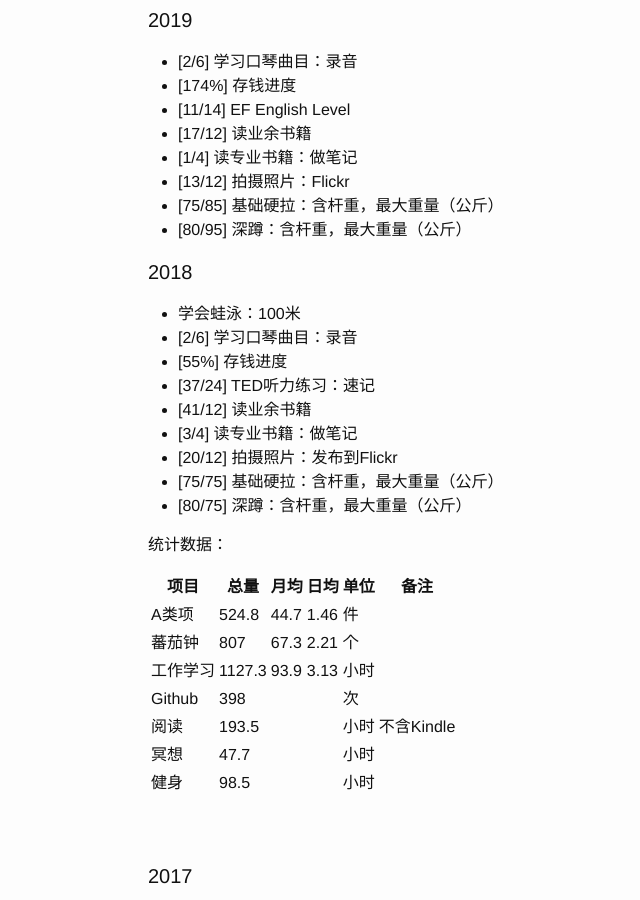
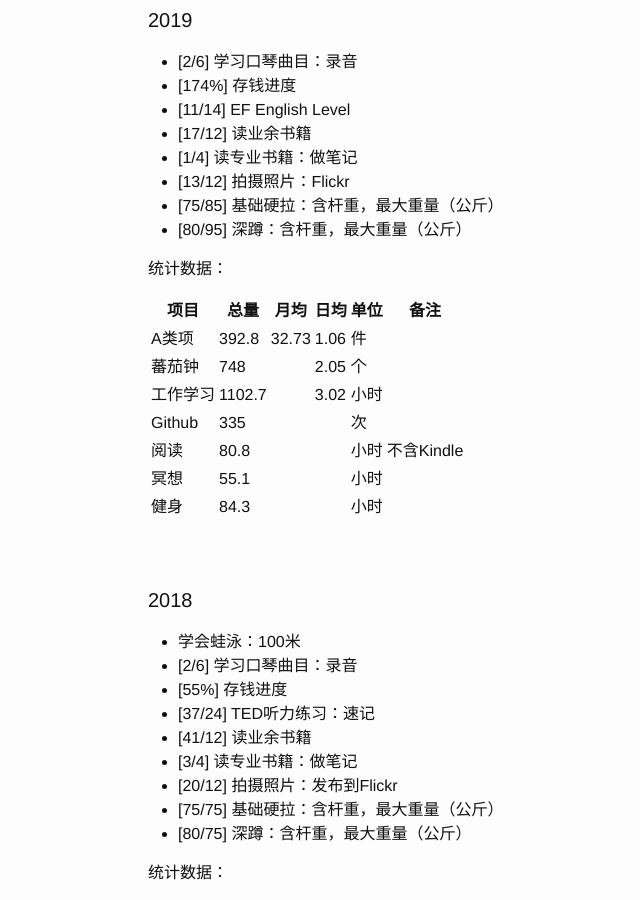
Before and after one commit to facaiy/facaiy.github.io, a Jekyll site: the page built from _posts/2020-01-04-wish.md, in a window 1280 px wide and 900 px high, scrolled down 735 px. Shown: the whole window, without its empty margins (122-762 px from the left). Built offline with Jekyll 4.4.1, drawn with Linux system fonts in a browser that asks for light colours; comment, search, counter and statistics services are not loaded.

Commit message:
更新2019年统计

```diff
--- a/_posts/2020-01-04-wish.md
+++ b/_posts/2020-01-04-wish.md
@@ -40,6 +40,21 @@ update: 2020-01-04
 + [13/12] 拍摄照片：Flickr
 + [75/85] 基础硬拉：含杆重，最大重量（公斤）
 + [80/95] 深蹲：含杆重，最大重量（公斤）
+
+统计数据：
+
+项目 | 总量 | 月均 | 日均 | 单位 | 备注
+-----|------|------|------|------|----
+A类项 | 392.8 | 32.73 | 1.06 | 件   |
+蕃茄钟 | 748 |  | 2.05 | 个   |
+工作学习 | 1102.7 |  | 3.02 | 小时|
+Github | 335 |     |      | 次   |
+阅读| 80.8 |    |      | 小时 | 不含Kindle
+冥想  | 55.1 |    |      | 小时 |
+健身  | 84.3 |    |      | 小时 |
+
+<br />
+<br />
 
 
 #### 2018
```
Also changed, not shown: recommend.md (+2 -0 lines).
